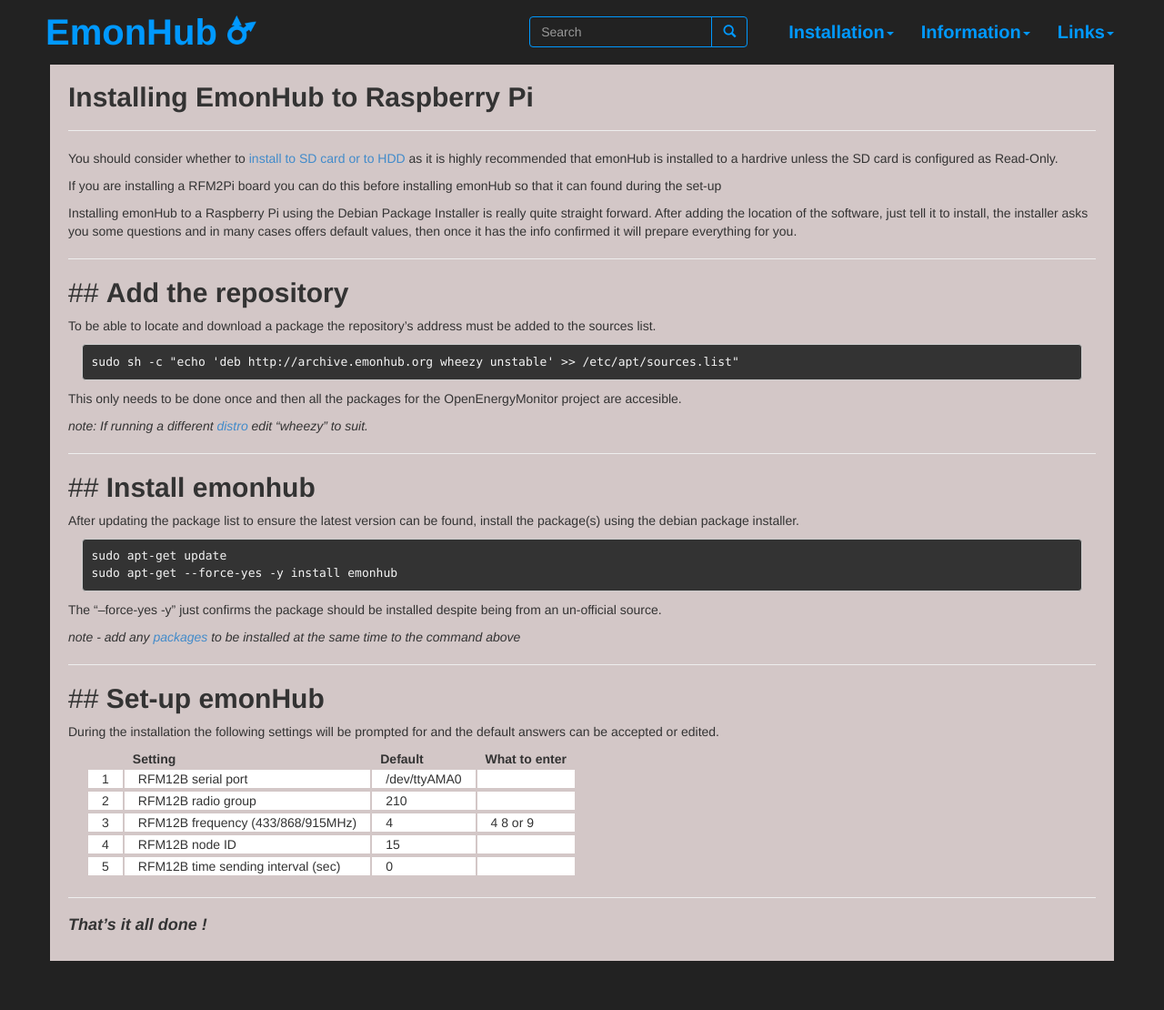
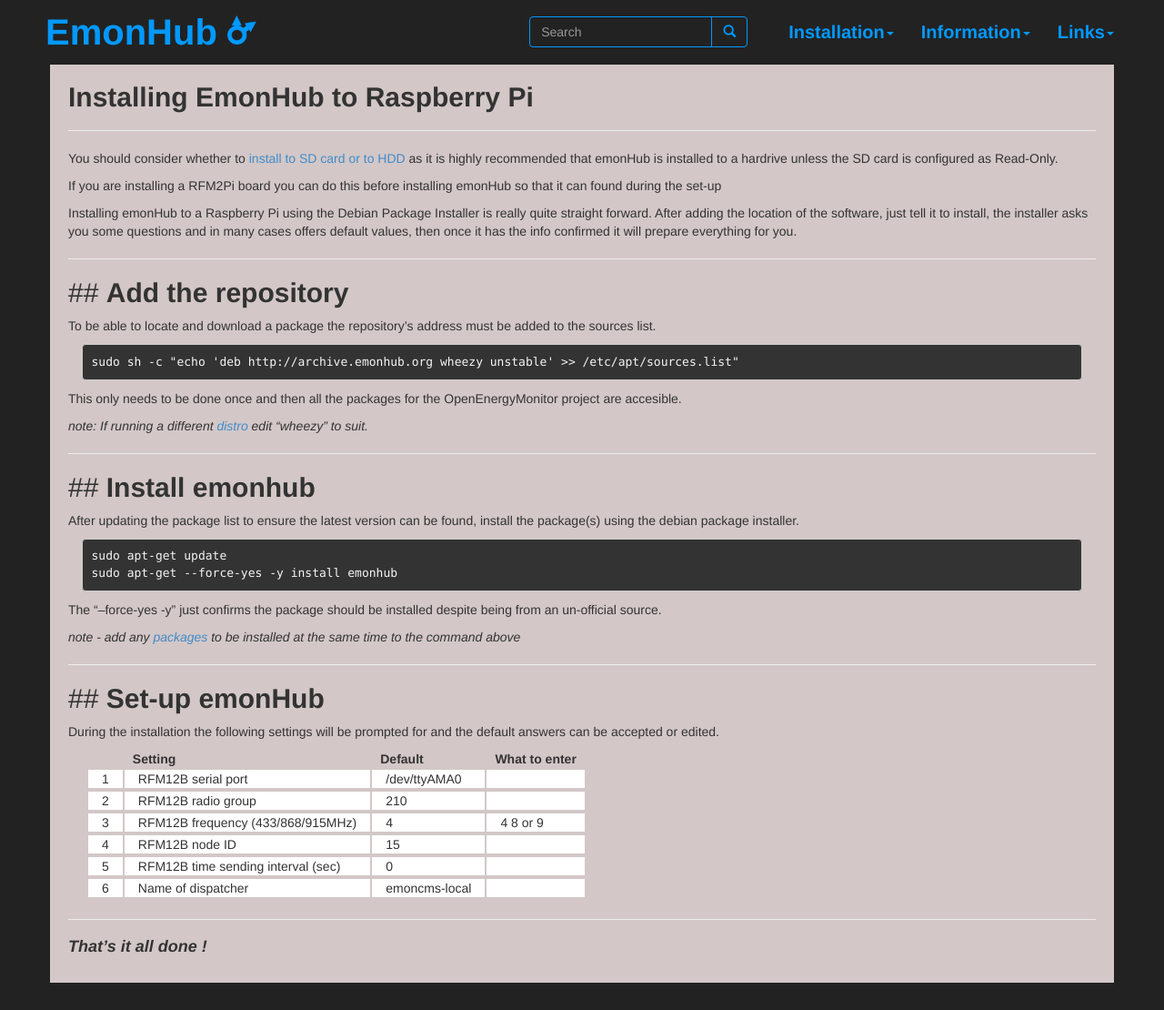
Before and after one commit to otherWIP/otherwip.github.io, a Jekyll site: the page built from documentation/install/raspberrypi/index.md, in a window 1280 px wide and 1110 px high. Shown: the whole window at 91% size. Built offline with Jekyll 4.4.1, drawn with Linux system fonts in a browser that asks for light colours; nearby versions of some CDN libraries.

Commit message:
Update hub_qa.md

```diff
--- a/_includes/info/setup/hub_qa.md
+++ b/_includes/info/setup/hub_qa.md
@@ -9,3 +9,4 @@ During the installation the following settings will be prompted for and the defa
 | 3 | RFM12B frequency (433/868/915MHz) | 4 | 4 8 or 9 |
 | 4 | RFM12B node ID | 15 | |
 | 5 | RFM12B time sending interval (sec) | 0 | |
+|6|Name of dispatcher|emoncms-local|
```
